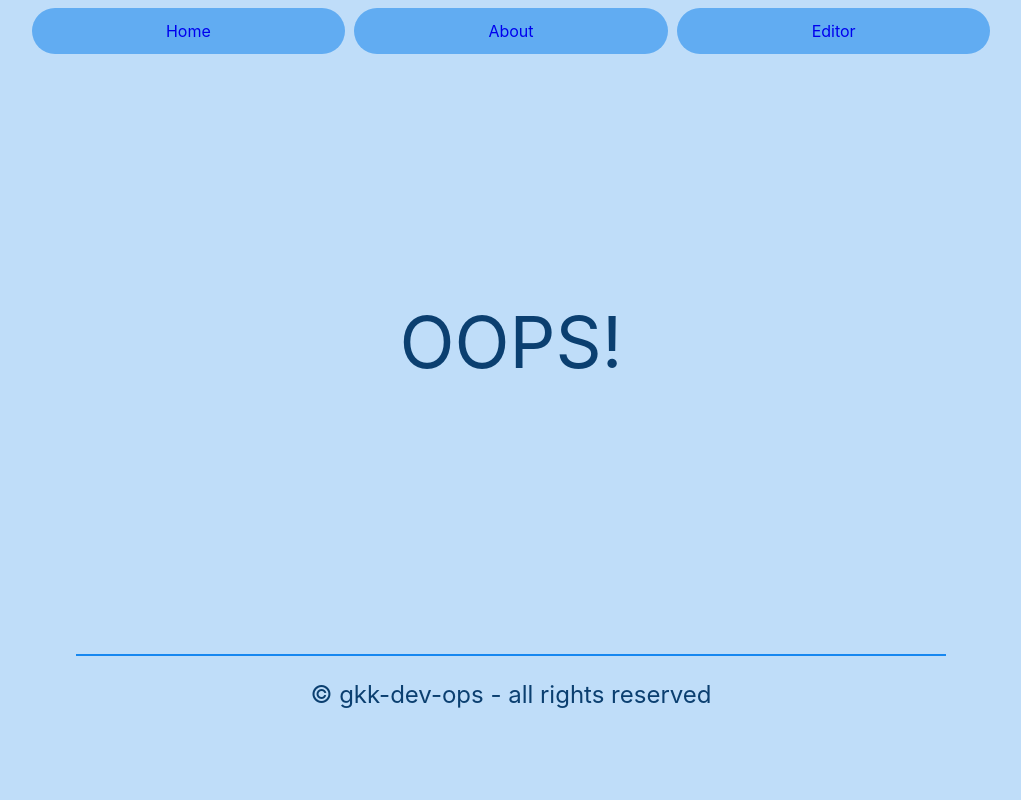
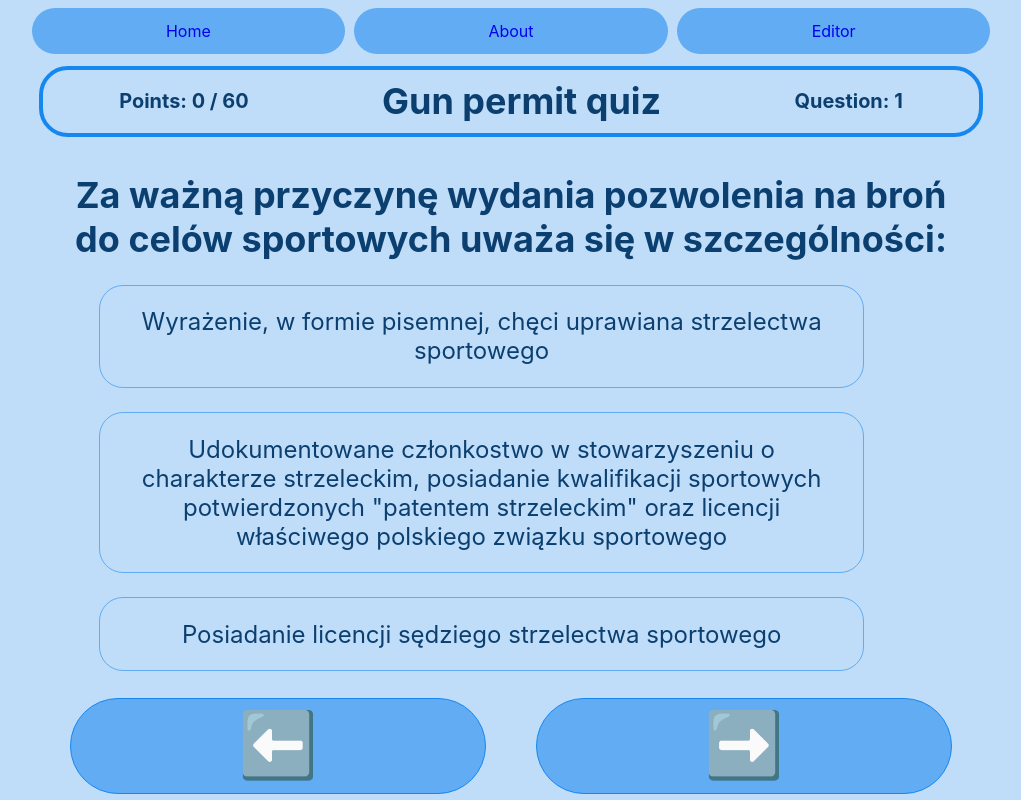
Before and after one commit to gkk-dev-ops/quiz, a React (Create React App) app: page /quiz in a window 1280 px wide. Shown: the top 800 px of the page, without its empty margins (129-1150 px from the left). Built offline with nearby package versions, Linux system fonts and the light colour scheme; data requests are answered from the project's data file.

Commit message:
Add quiz route and clean up comments

```diff
--- a/src/components/App/App.js
+++ b/src/components/App/App.js
@@ -10,6 +10,7 @@ function App() {
     <div className="App">
       <Routes>
         <Route path="/" element={ <Home/> } />
+        <Route path="/quiz" element={ <Home/> } />
         <Route path="about" element={ <About/> } />
         <Route path="editor" element={ <Editor/> } />
         <Route path="*" element={<NotFound/>}/>
--- a/src/views/Home/Home.js
+++ b/src/views/Home/Home.js
@@ -1,5 +1,5 @@
 import React, {useState, useEffect} from 'react';
-// import axios from 'axios'
+import axios from 'axios'
 import Masthead from '../../components/Masthead/Masthead'
 import Questions from '../../components/Questions/Questions'
 import Navbar from '../../components/Navbar/Navbar';
@@ -16,12 +16,12 @@ function Home() {
     }, [questionIndex]);
 
     async function getQuestions(){
-      // axios.get(`${process.env.REACT_APP_QUESTIONS_DB_URL}/gunPermit`).then(res => {
-      //   setQuestionsDB(res.data);
-      // }).catch(err => {
-      // console.error("Couldn't get questions", err);
+      axios.get(`${process.env.REACT_APP_QUESTIONS_DB_URL}/gunPermit`).then(res => {
+        setQuestionsDB(res.data);
+      }).catch(err => {
+      console.error("Couldn't get questions", err);
       setQuestionsDB(backupQuestions.gunPermit);
-      // })
+      })
     }
 
     if(!questionsDB){
```
